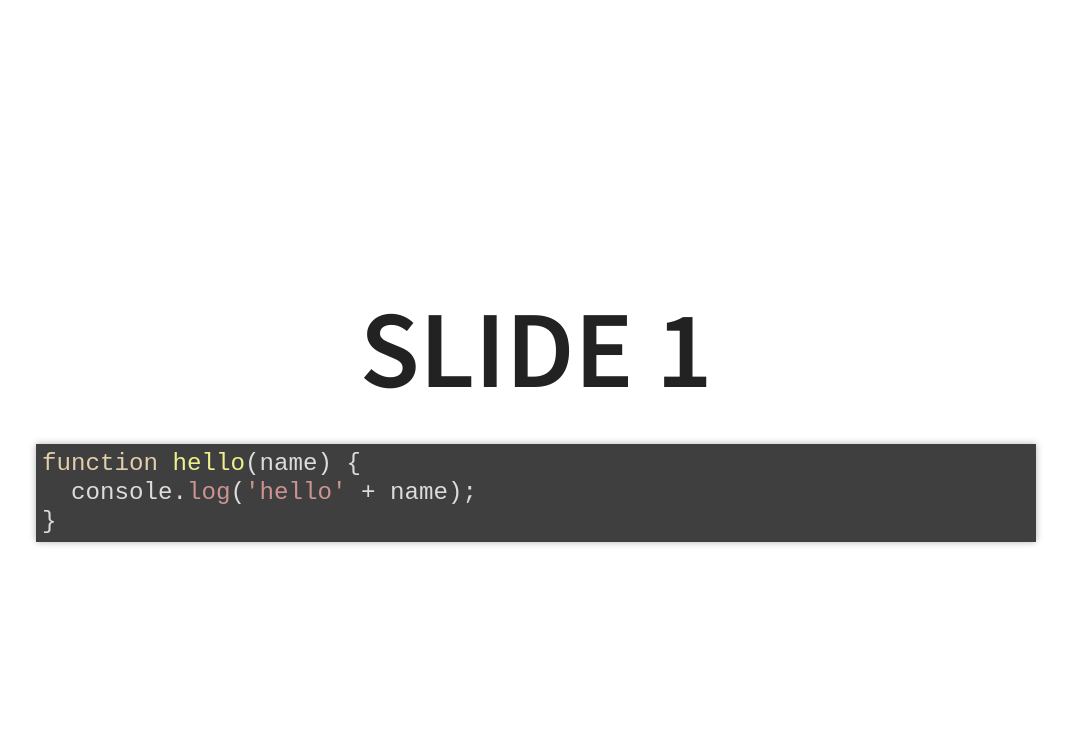
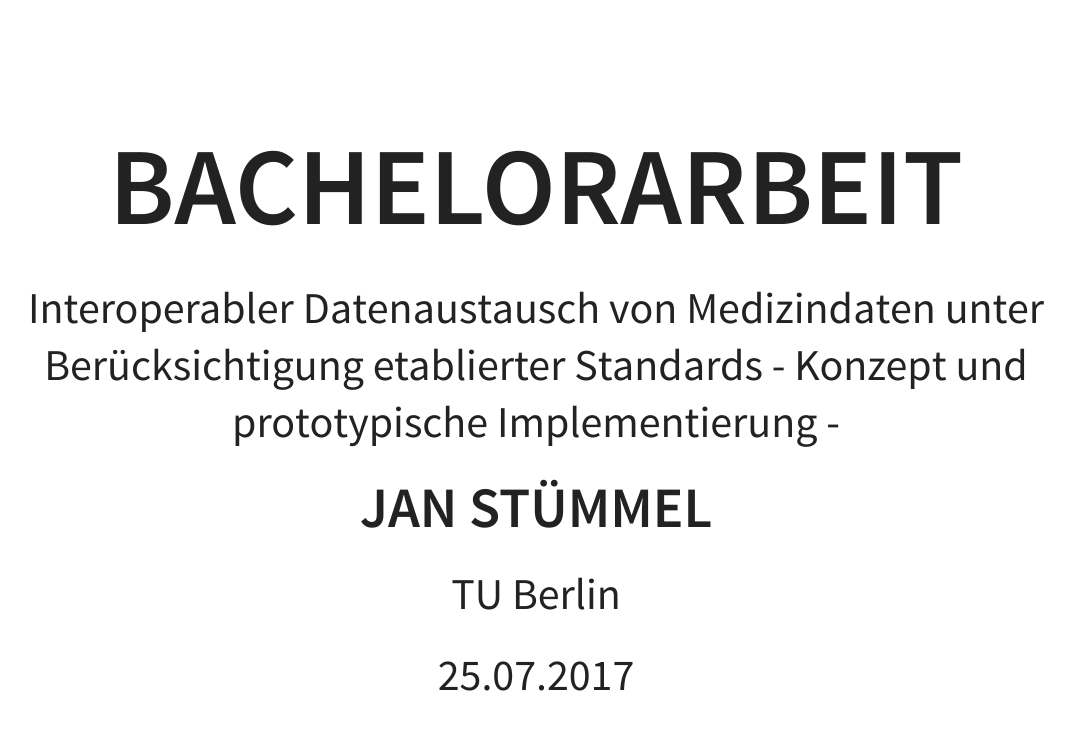
Before and after one commit to janstuemmel/slides, a Jekyll site: the page built from _slides/bachelorthesis/index.html, in a window 1280 px wide. Shown: the top 730 px of the page, without its empty margins (104-1179 px from the left). Built offline with Jekyll 4.4.1, drawn with Linux system fonts in a browser that asks for light colours.

Commit message:
bachelorthesis

````diff
--- a/_layouts/slides.html
+++ b/_layouts/slides.html
@@ -19,6 +19,15 @@
   <link rel="stylesheet" href="{{ site.baseurl }}/assets/reveal.js/css/reveal.css">
   <link rel="stylesheet" href="{{ site.baseurl }}/assets/reveal.js/css/theme/{% if page.theme %}{{page.theme}}{% else %}white{% endif %}.css" id="theme">
   <link rel="stylesheet" href="{{ site.baseurl }}/assets/reveal.js/lib/css/zenburn.css">
+  <style>
+    /*remove border from images*/
+    .reveal section img {
+      margin: 0;
+      border: 0px;
+      background: none;
+      box-shadow: none;
+    }
+  </style>
   <script>
     var link = document.createElement( 'link' );
     link.rel = 'stylesheet';
--- a/_slides/bachelorthesis/index.html
+++ b/_slides/bachelorthesis/index.html
@@ -10,18 +10,118 @@ reveal_config:
 ---
 
 <section data-markdown>
-# Slide 1
-```
-function hello(name) {
-  console.log('hello' + name);
+# Bachelorarbeit
+Interoperabler Datenaustausch von Medizindaten unter
+Berücksichtigung etablierter Standards
+\- Konzept und prototypische Implementierung -
+### Jan Stümmel
+TU Berlin
+
+25.07.2017
+</section>
+
+<section>
+<p>Quellcode verfügbar auf Github (MIT Lizenz)<p>
+<p>
+  <a href="https://github.com/janstuemmel/on-fhir">OnFhir</a>
+  <br><small>iOS App</small>
+</p>
+<p>
+  <a href="https://github.com/janstuemmel/campfhir-server">CampFhir Server</a>
+  <br><small>Server Backend und Frontend</small>
+</p>
+<p>
+  <a href="https://github.com/janstuemmel/fhir-proof">FhirProof</a>
+  <br><small>Bibliothek zur Überprüfung von FHIR Resources</small>
+</p>
+</section>
+
+<section data-markdown>
+# DEMO
+</section>
+
+
+<section>
+<img src="arch.png" style="height: 60vh"/>
+<p>Aufbau der Programme</p>
+</section>
+
+<section data-markdown>
+```json
+{
+  "resourceType": "Patient",
+  "id" : "23434",
+  "meta" : {
+    "versionId" : "12",
+    "lastUpdated" : "2014-08-18T15:43:30Z"
+  },
+  "text": {
+    "status": "generated",
+    "div": "<!-- Snipped for Brevity -->"
+  },
+  "extension": [
+    {
+      "url": "http://example.org/consent#trials",
+      "valueCode": "renal"
+    }
+  ],
+  "identifier": [
+    {
+      "use": "usual",
+      "label": "MRN",
+      "system": "http://www.goodhealth.org/identifiers/mrn",
+      "value": "123456"
+    }
+  ],
+  "name": [
+    {
+      "family": [
+        "Levin"
+      ],
+      "given": [
+        "Henry"
+      ],
+      "suffix": [
+        "The 7th"
+      ]
+    }
+  ],
+  "gender": {
+    "text": "Male"
+  },
+  "birthDate": "1932-09-24",
+  "active": true
 }
 ```
+Beispiel einer Patient Resource
 </section>
+
 <section data-markdown>
-# Slide 2
-Hello 2
-```
-def func():
-  return 'code again'
-```
+# Ergebnisse
 </section>
+
+<section data-markdown>
+#### Standard
+## HL7 FHIR
+
+* deckt viele Anwendungfälle ab
+* flexibel über Extensions
+* leicht zu integrieren
+* basiert auf bekannten Webtechnologien
+</section>
+
+<section data-markdown>
+#### Plattform
+## iOS HealthKit
+* aggregiert gesundheitsrelevante Daten
+* bietet Schnittstelle zum Austausch
+* Zugriff auf Samples muss einzeln freigegeben werden
+</section>
+
+<section data-markdown>
+#### Ökosystem
+## Javascript
+* React Native für mobile Applikation
+* Nodejs für Server
+* React für Frontend
+</section>
````
Also changed, not shown: _slides/bachelorthesis/arch.png (added).
